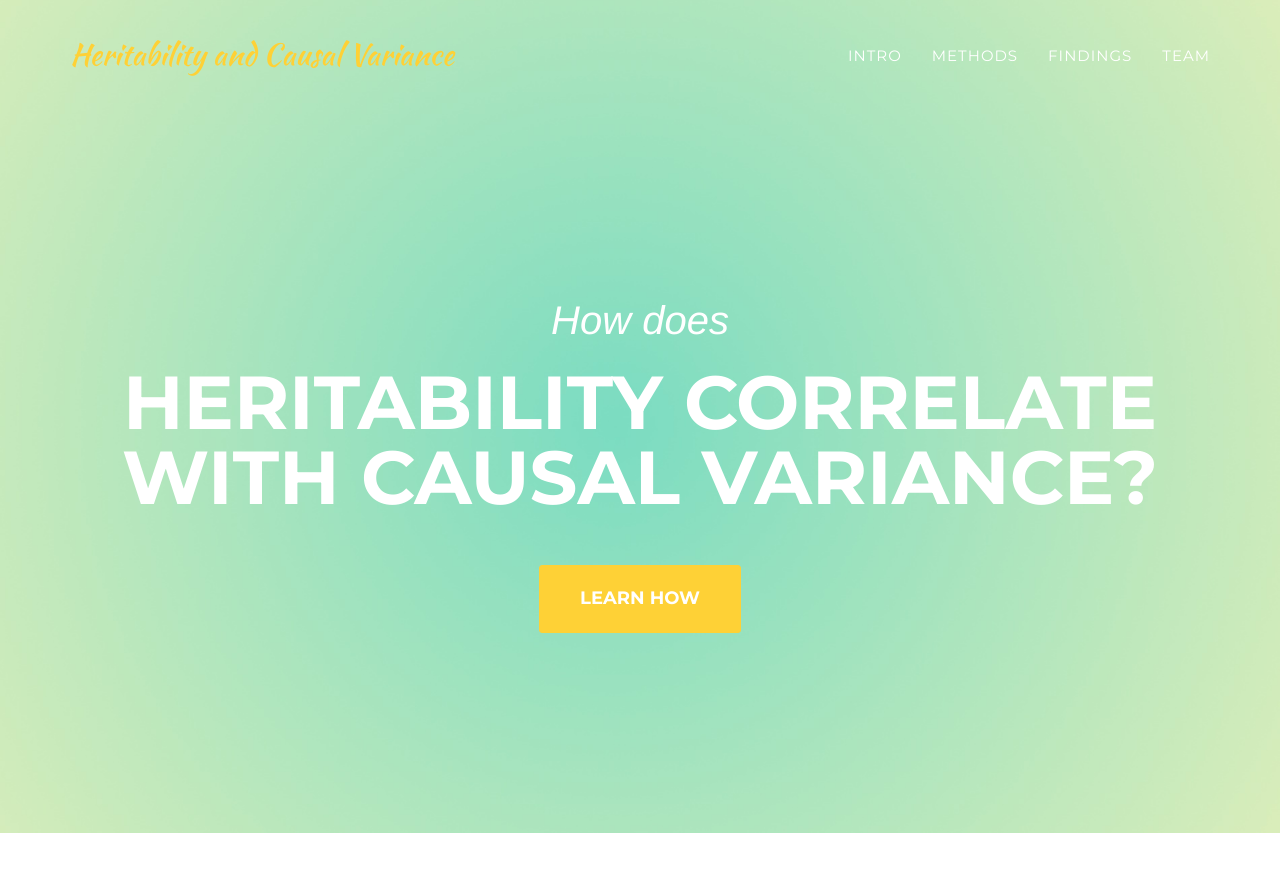
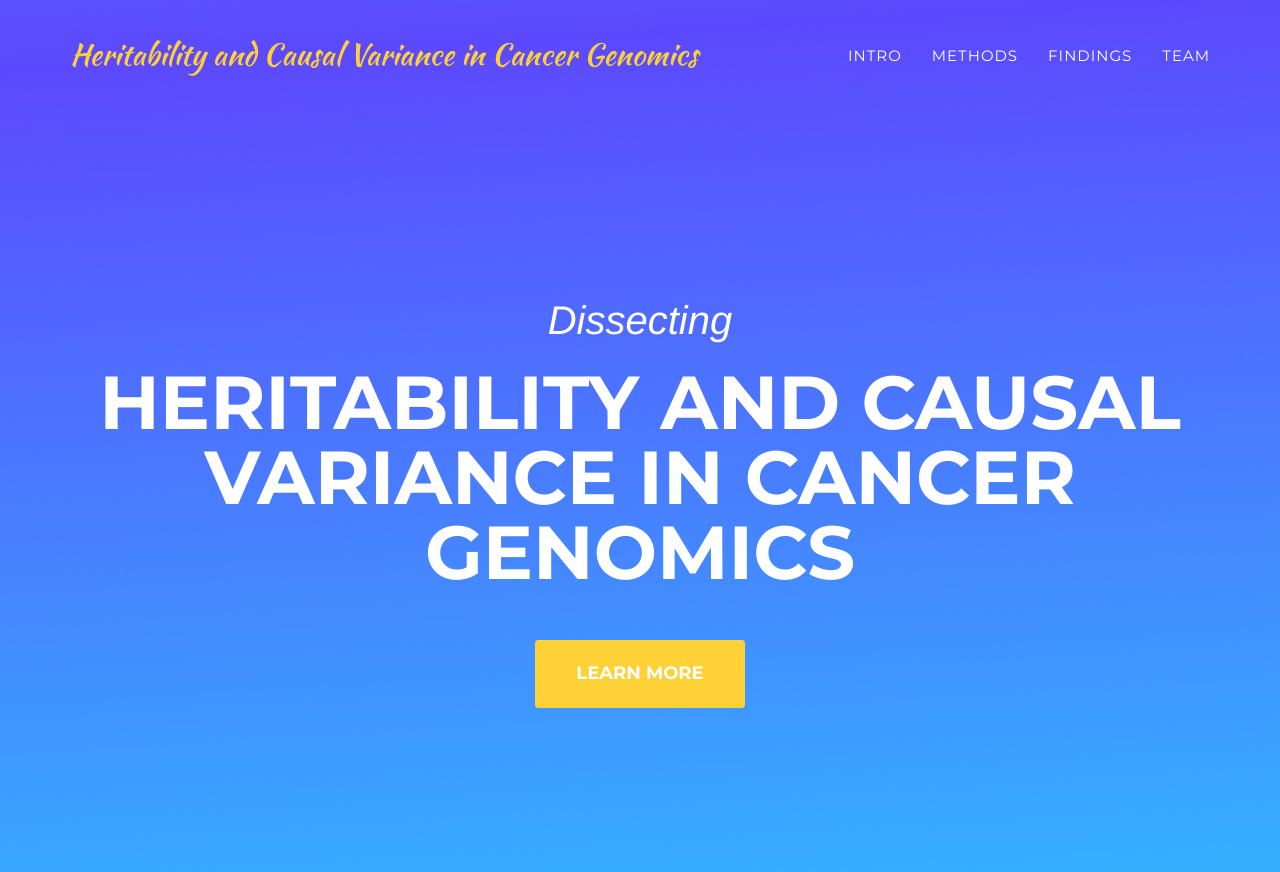
Before and after one commit to AntonBeliakovUCSD/Capstone, a Jekyll site: the page built from index.html, in a window 1280 px wide and 900 px high. Shown: the top 872 px of the window. Built offline with Jekyll 4.4.1, drawn with Linux system fonts in a browser that asks for light colours; some web fonts are replaced; some of the changed text lies outside the part shown.

Commit message:
small background and title change

```diff
--- a/_config.yml
+++ b/_config.yml
@@ -2,7 +2,7 @@
 baseurl: /Capstone/
 
 # Site settings
-title: Heritability and Causal Variance
+title: Heritability and Causal Variance in Cancer Genomics
 email:
 description: "Exploring the relationship between heritability estimates and the causal variance exhibited by SNPs for a range of diseases"
 
--- a/_includes/header.html
+++ b/_includes/header.html
@@ -41,9 +41,9 @@
     <header>
         <div class="container">
             <div class="intro-text">
-                <div class="intro-lead-in">How does</div>
-                <div class="intro-heading">Heritability Correlate With Causal Variance?</div>
-                <a href="#services" class="page-scroll btn btn-xl">Learn how</a>
+                <div class="intro-lead-in">Dissecting</div>
+                <div class="intro-heading">Heritability and Causal Variance in Cancer Genomics</div>
+                <a href="#services" class="page-scroll btn btn-xl">Learn more</a>
             </div>
         </div>
     </header>
```
Also changed, not shown: img/header-bg.jpg.
